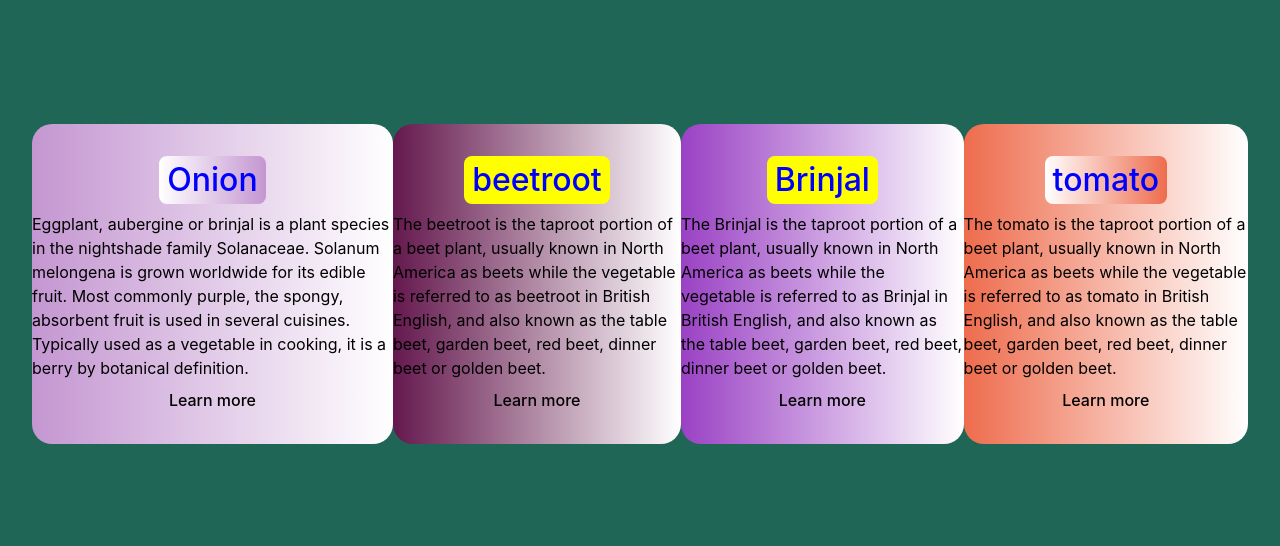
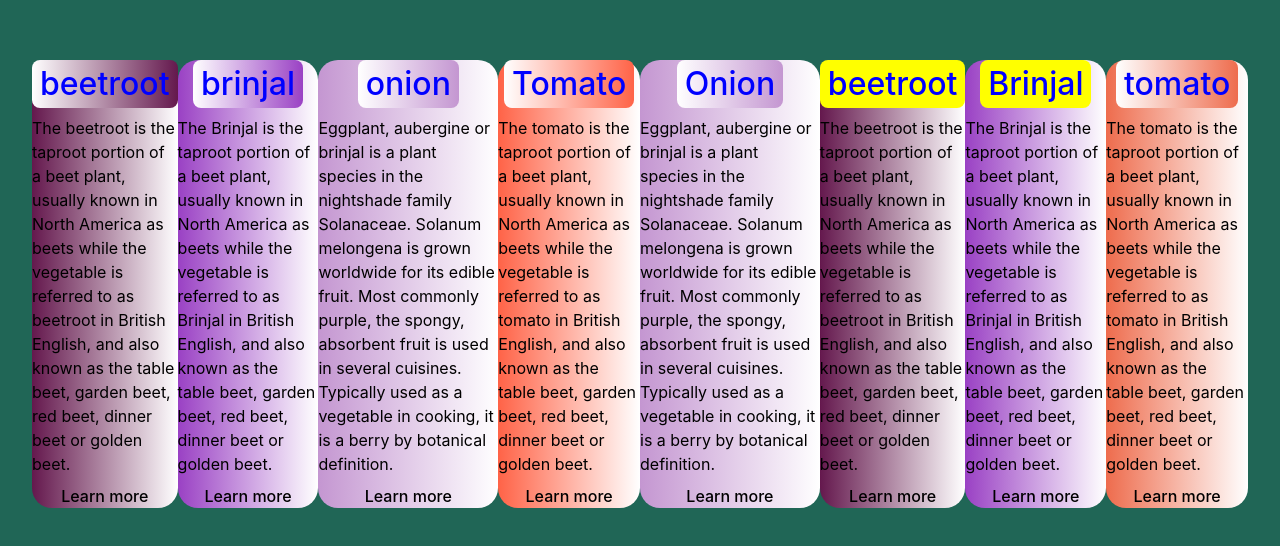
Before and after one commit to NidhitheCoder/advanced-react, a React (Create React App) app in the folder vegitable-theme-app/: page / in a window 1280 px wide. Shown: the part 116-662 px from the top of the page. Built offline with nearby package versions, Linux system fonts and the light colour scheme.

Commit message:
feat: map item cards with array items

```diff
--- /dev/null
+++ b/vegitable-theme-app/src/config/constants/constant.js
@@ -0,0 +1,26 @@
+export const cardItems = [
+  {
+    name: "beetroot",
+    description:
+      "The beetroot is the taproot portion of a beet plant, usually known in North America as beets while the vegetable is referred to as beetroot in British English, and also known as the table beet, garden beet, red beet, dinner beet or golden beet.",
+    url: "https://en.wikipedia.org/wiki/Beetroot",
+  },
+  {
+    name: "brinjal",
+    description:
+      "The Brinjal is the taproot portion of a beet plant, usually known in North America as beets while the vegetable is referred to as Brinjal in British English, and also known as the table beet, garden beet, red beet, dinner beet or golden beet.",
+    url: "https://en.wikipedia.org/wiki/Brinjal",
+  },
+  {
+    name: "onion",
+    description:
+      "Eggplant, aubergine or brinjal is a plant species in the nightshade family Solanaceae. Solanum melongena is grown worldwide for its edible fruit. Most commonly purple, the spongy, absorbent fruit is used in several cuisines. Typically used as a vegetable in cooking, it is a berry by botanical definition.",
+      url: "https://en.wikipedia.org/wiki/Onion",
+  },
+  {
+    name: "Tomato",
+    description:
+      "The tomato is the taproot portion of a beet plant, usually known in North America as beets while the vegetable is referred to as tomato in British English, and also known as the table beet, garden beet, red beet, dinner beet or golden beet.",
+    url: "https://en.wikipedia.org/wiki/tomato",
+  },
+];
--- a/vegitable-theme-app/src/pages/Homepage.tsx
+++ b/vegitable-theme-app/src/pages/Homepage.tsx
@@ -1,13 +1,18 @@
 import { Flex } from "@chakra-ui/react";
 import BeetrootComp from "../components/Beetroot";
 import BrinjalComp from "../components/Brinjal";
+import ItemCard from "../components/ItemCard";
 import OnionComp from "../components/Onion";
 import TomatoComp from "../components/Tomato";
+import { cardItems } from "../config/constants/constant";
 
 
 const Homepage = () => {
   return (
     <Flex bg="cucumbar" p={8} h="full" w="full" alignItems="center" justifyContent="space-around">
+      {cardItems?.map((item) => {
+        return <ItemCard  title={item.name} subtitle={item.description} link={item.url}/>
+      })}
       <OnionComp />
       <BeetrootComp />
       <BrinjalComp />
```
